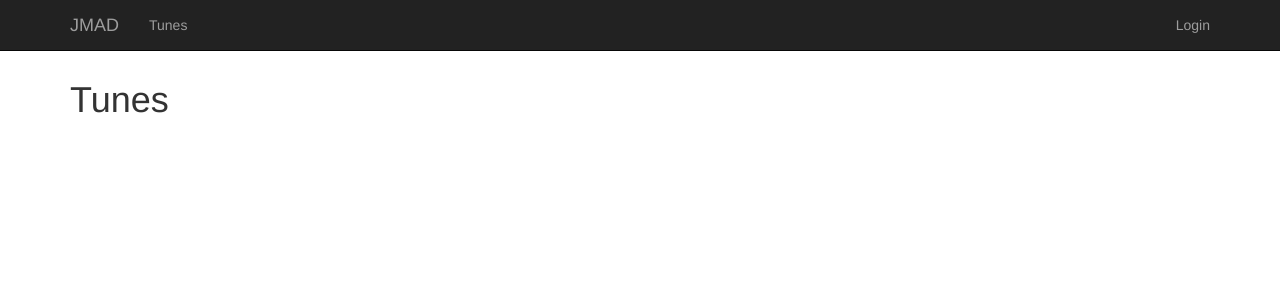
After one commit to kevinharvey/ci-jmad, a Django app: template tunes/templates/tunes/index.html in a window 1280 px wide. The commit adds this page. Shown: the top 300 px of the page. Run offline with Django 3.2, Linux system fonts and the light colour scheme; the template is opened without the code that fills it, so the values that code supplies are empty; some libraries are stand-ins or nearby versions.

Commit message:
a little url cleanup, more nav

```diff
--- a/jmad/urls.py
+++ b/jmad/urls.py
@@ -2,13 +2,16 @@ from django.conf.urls import patterns, include, url
 
 from django.contrib import admin
 admin.autodiscover()
+
+from tunes.views import IndexView
 
 urlpatterns = patterns('',
     # Examples:
     # url(r'^$', 'jmad.views.home', name='home'),
     # url(r'^blog/', include('blog.urls')),
 
-    url(r'^$', include('tunes.urls')),
+    url(r'^$', IndexView.as_view(), name='index'),
+    url(r'^tunes/', include('tunes.urls')),
     url(r'^accounts/', include('authtools.urls')),
     url(r'^admin/', include(admin.site.urls)),
 )
--- a/tunes/templates/base.html
+++ b/tunes/templates/base.html
@@ -38,19 +38,21 @@
             <span class="icon-bar"></span>
             <span class="icon-bar"></span>
           </button>
-          <a class="navbar-brand" href="#">JMAD</a>
+          <a class="navbar-brand" href="{% url 'index' %}">JMAD</a>
         </div>
         <div class="collapse navbar-collapse">
           <ul class="nav navbar-nav">
-            <!--
-            <li class="active"><a href="#">Home</a></li>
-            <li><a href="#about">About</a></li>
-            <li><a href="#contact">Contact</a></li>
-            -->
+            <!-- li class="active"><a href="#">Home</a></li -->
+            <li>
+              <a href="{% url 'tunes-index' %}" id="tuw-tunes">
+                {% trans "Tunes" %}
+              </a>
+            </li>
+            <!-- li><a href="#contact">Contact</a></li -->
           </ul>
           <ul class="nav navbar-nav navbar-right">
             <li>
-              <a href="{% url 'login' %}"
+            <a href="{% url 'login' %}?next={{ request.path }}"
                 id="tuw-login">
                 {% trans 'Login' %}
               </a>
--- /dev/null
+++ b/tunes/templates/tunes/index.html
@@ -0,0 +1,5 @@
+{% extends 'base.html' %}
+
+{% block content %}
+  <h1>Tunes</h1>
+{% endblock %}
--- a/tunes/urls.py
+++ b/tunes/urls.py
@@ -3,6 +3,5 @@ from tunes import views
 
 urlpatterns = patterns('',
     # Examples:
-    url(r'^$', views.IndexView.as_view(), name='index'),
-    # url(r'^blog/', include('blog.urls')),
+    url(r'^$', views.TunesIndexView.as_view(), name='tunes-index'),
 )
--- a/tunes/views/__init__.py
+++ b/tunes/views/__init__.py
@@ -1,4 +1,7 @@
 from django.views.generic import TemplateView
 
 class IndexView(TemplateView):
-     template_name = "index.html"
+    template_name = "index.html"
+
+class TunesIndexView(TemplateView):
+    template_name = "tunes/index.html"
```
Also changed, not shown: jmad/settings/base.py (+7 -1 lines).
